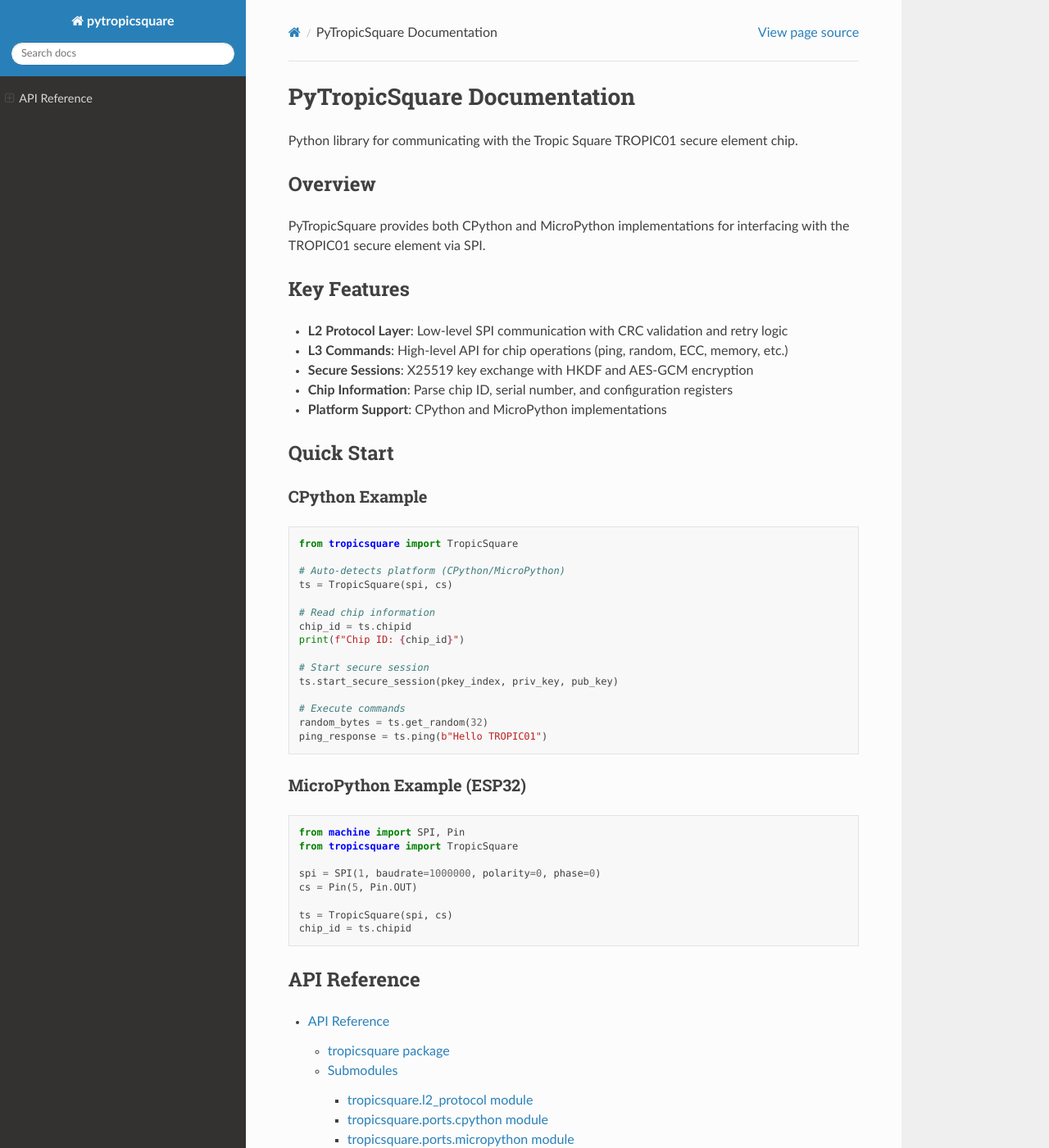
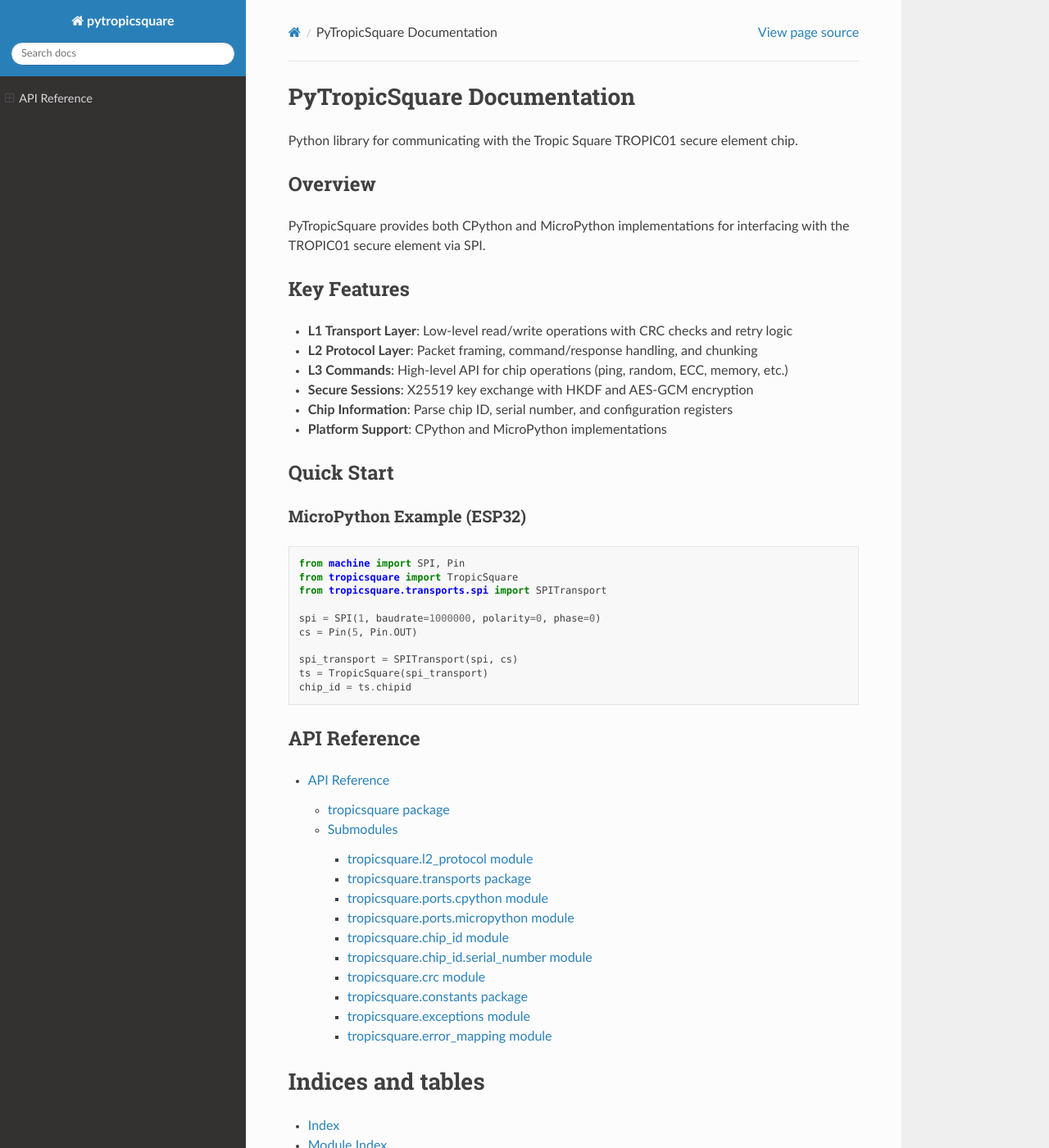
Before and after one commit to petrkr/pytropicsquare, a Sphinx documentation site: the page built from docs/source/index.rst, in a window 1280 px wide and 1400 px high. Shown: the whole window at 82% size. Built offline with Sphinx 7.4.7 and the Read the Docs theme 3.1.0, drawn with Linux system fonts in a browser that asks for light colours.

Commit message:
Documentation

```diff
--- a/docs/source/conf.py
+++ b/docs/source/conf.py
@@ -50,6 +50,9 @@
     'exclude-members': '__weakref__'
 }
 
+# Mock imports for MicroPython modules (not available in CPython)
+autodoc_mock_imports = ['machine', 'micropython', 'utime', 'ubinascii', 'ucryptolib']
+
 templates_path = ['_templates']
 exclude_patterns = []
 
--- a/docs/source/index.rst
+++ b/docs/source/index.rst
@@ -16,7 +16,8 @@
 Key Features
 ------------
 
-* **L2 Protocol Layer**: Low-level SPI communication with CRC validation and retry logic
+* **L1 Transport Layer**: Low-level read/write operations with CRC checks and retry logic
+* **L2 Protocol Layer**: Packet framing, command/response handling, and chunking
 * **L3 Commands**: High-level API for chip operations (ping, random, ECC, memory, etc.)
 * **Secure Sessions**: X25519 key exchange with HKDF and AES-GCM encryption
 * **Chip Information**: Parse chip ID, serial number, and configuration registers
@@ -25,27 +26,6 @@
 Quick Start
 -----------
 
-CPython Example
-^^^^^^^^^^^^^^^
-
-.. code-block:: python
-
-   from tropicsquare import TropicSquare
-
-   # Auto-detects platform (CPython/MicroPython)
-   ts = TropicSquare(spi, cs)
-
-   # Read chip information
-   chip_id = ts.chipid
-   print(f"Chip ID: {chip_id}")
-
-   # Start secure session
-   ts.start_secure_session(pkey_index, priv_key, pub_key)
-
-   # Execute commands
-   random_bytes = ts.get_random(32)
-   ping_response = ts.ping(b"Hello TROPIC01")
-
 MicroPython Example (ESP32)
 ^^^^^^^^^^^^^^^^^^^^^^^^^^^^
 
@@ -53,11 +33,13 @@
 
    from machine import SPI, Pin
    from tropicsquare import TropicSquare
+   from tropicsquare.transports.spi import SPITransport
 
    spi = SPI(1, baudrate=1000000, polarity=0, phase=0)
    cs = Pin(5, Pin.OUT)
 
-   ts = TropicSquare(spi, cs)
+   spi_transport = SPITransport(spi, cs)
+   ts = TropicSquare(spi_transport)
    chip_id = ts.chipid
 
 API Reference
```
Also changed, not shown: README.md (+4 -3 lines), docs/source/modules.rst (+75 -0 lines), 1 other file.
